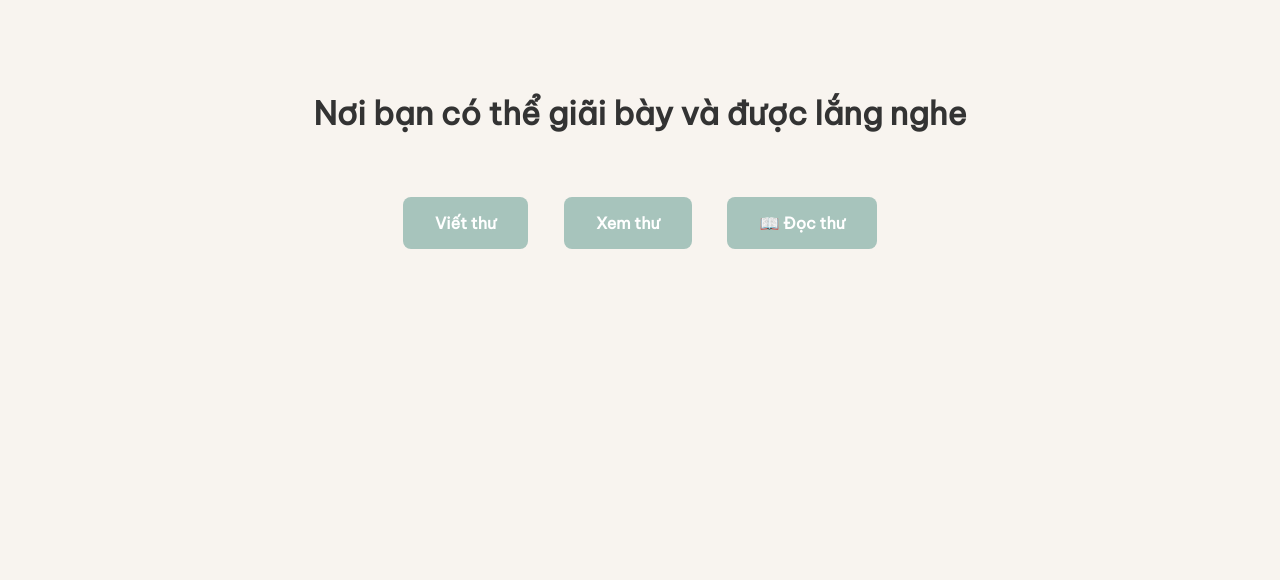
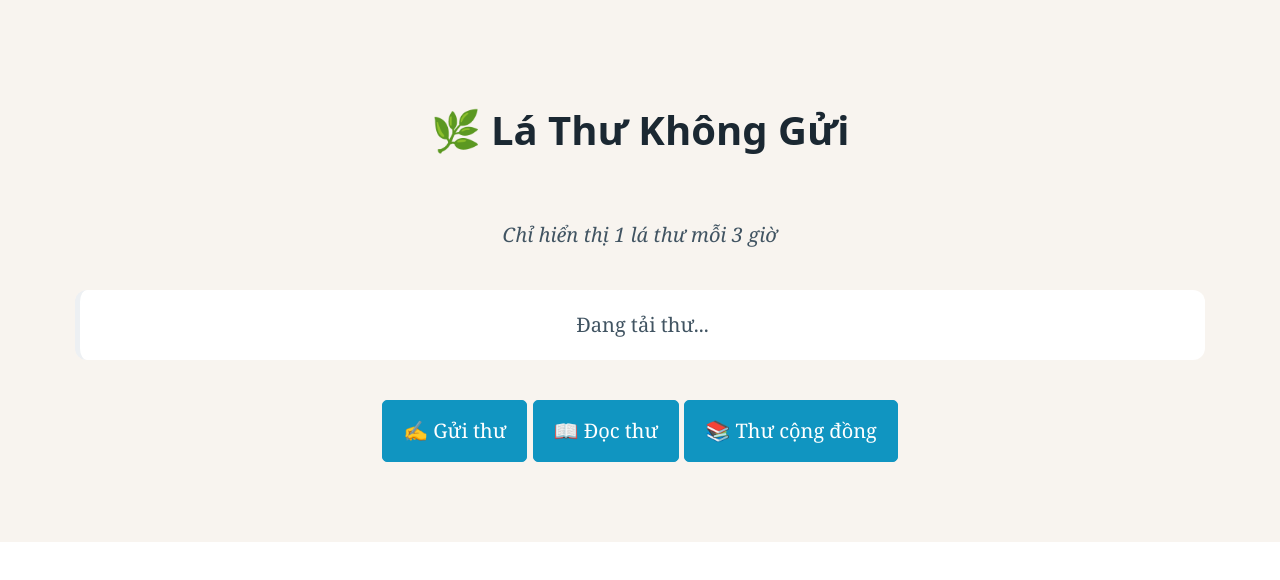
Before and after one commit to Hihinay/la-thu-khong-gui, a website: page index.html in a window 1280 px wide. Drawn offline with nearby package versions, Linux system fonts and the light colour scheme; no server answers.

Commit message:
Update index.html

```diff
--- a/index.html
+++ b/index.html
@@ -3,42 +3,52 @@
 <head>
   <meta charset="UTF-8" />
   <meta name="viewport" content="width=device-width, initial-scale=1" />
-  <title>Lá Thư Không Gửi</title>
-  <link href="https://fonts.googleapis.com/css2?family=Be+Vietnam+Pro&display=swap" rel="stylesheet">
+  <title>Trang chủ</title>
+  <link rel="stylesheet" href="https://cdn.jsdelivr.net/npm/@picocss/pico@1/css/pico.min.css" />
   <style>
     body {
-      font-family: 'Be Vietnam Pro', sans-serif;
       background-color: #F8F4EF;
-      color: #333333;
+      color: #333;
+      font-family: Georgia, serif;
       text-align: center;
-      padding: 4rem;
     }
-    .button {
-      display: inline-block;
-      margin: 1rem;
-      padding: 1rem 2rem;
-      background-color: #A7C4BC;
-      color: #fff;
-      text-decoration: none;
-      border-radius: 8px;
-      font-weight: bold;
+    .container {
+      padding-top: 5rem;
     }
-    .button:hover {
-      background-color: #FFEBB7;
-      color: #333;
-    }
-    h1 {
-      font-size: 2rem;
-      margin-bottom: 3rem;
+    blockquote {
+      background: #fff;
+      padding: 1rem;
+      border-radius: 12px;
+      margin-top: 2rem;
     }
   </style>
 </head>
 <body>
-  <h1>Nơi bạn có thể giãi bày và được lắng nghe</h1>
-  <div>
-    <a class="button" href="gui-thu.html">Viết thư</a>
-    <a class="button" href="thu.html">Xem thư</a>
-    <a class="button" href="xem-thu.html">📖 Đọc thư</a>
-  </div>
+  <main class="container">
+    <h1>🌿 Lá Thư Không Gửi</h1>
+    <p><em>Chỉ hiển thị 1 lá thư mỗi 3 giờ</em></p>
+
+    <blockquote id="thu-trong-ngay">Đang tải thư...</blockquote>
+
+    <div style="margin-top: 2rem;">
+      <a href="gui-thu.html" role="button">✍️ Gửi thư</a>
+      <a href="thu.html" role="button">📖 Đọc thư</a>
+      <a href="xem-thu.html" role="button">📚 Thư cộng đồng</a>
+    </div>
+  </main>
+
+  <script>
+    async function loadThu() {
+      const res = await fetch("/api/thu");
+      const data = await res.json();
+      const box = document.getElementById("thu-trong-ngay");
+      if (!data.length) {
+        box.innerText = "Chưa có thư nào hôm nay.";
+      } else {
+        box.innerHTML = `<p>${data[0].content}</p><small>🕰 ${new Date(data[0].time).toLocaleString()}</small>`;
+      }
+    }
+    loadThu();
+  </script>
 </body>
 </html>
```
